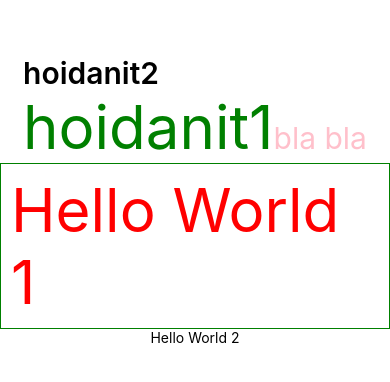
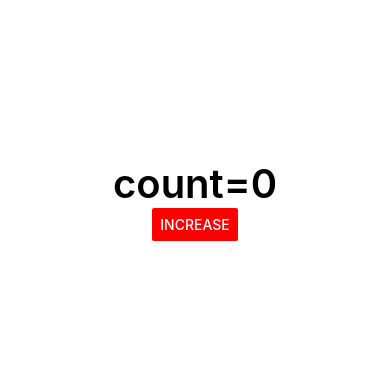
Before and after one commit to leminhtien289/HocReactNative, a React Native app: screen / in a window 390 px wide. Shown: the part 222-604 px from the top of the page. Built offline with nearby package versions, Linux system fonts and the light colour scheme.

Commit message:
Sử dụng State

```diff
--- a/App.tsx
+++ b/App.tsx
@@ -1,19 +1,22 @@
 import { StatusBar } from 'expo-status-bar';
-import { StyleSheet, Text, View } from 'react-native';
+import { useState } from 'react';
+import { Button, StyleSheet, Text, View } from 'react-native';
 
 export default function App() {
+
+  const [count, setCount] = useState<number>(0);
   //jsx
   return (
     <View style={styles.container}>
-      <View >
-        <Text style={styles.header}>hoidanit2</Text>
-        <Text style={styles.parent}>
-          hoidanit1
-          <Text style={styles.child}>bla bla</Text>
-        </Text>
+      <Text style={{ fontSize: 40, fontWeight: "600" }}>
+        count={count}
+      </Text>
+      <View>
+        <Button
+          color={"red"}
+          title='Increase' onPress={() => setCount(count + 1)}
+        />
       </View>
-      <Text style={styles.hello1}>Hello World 1</Text>
-      <Text>Hello World 2</Text>
     </View>
   );
 }
```
